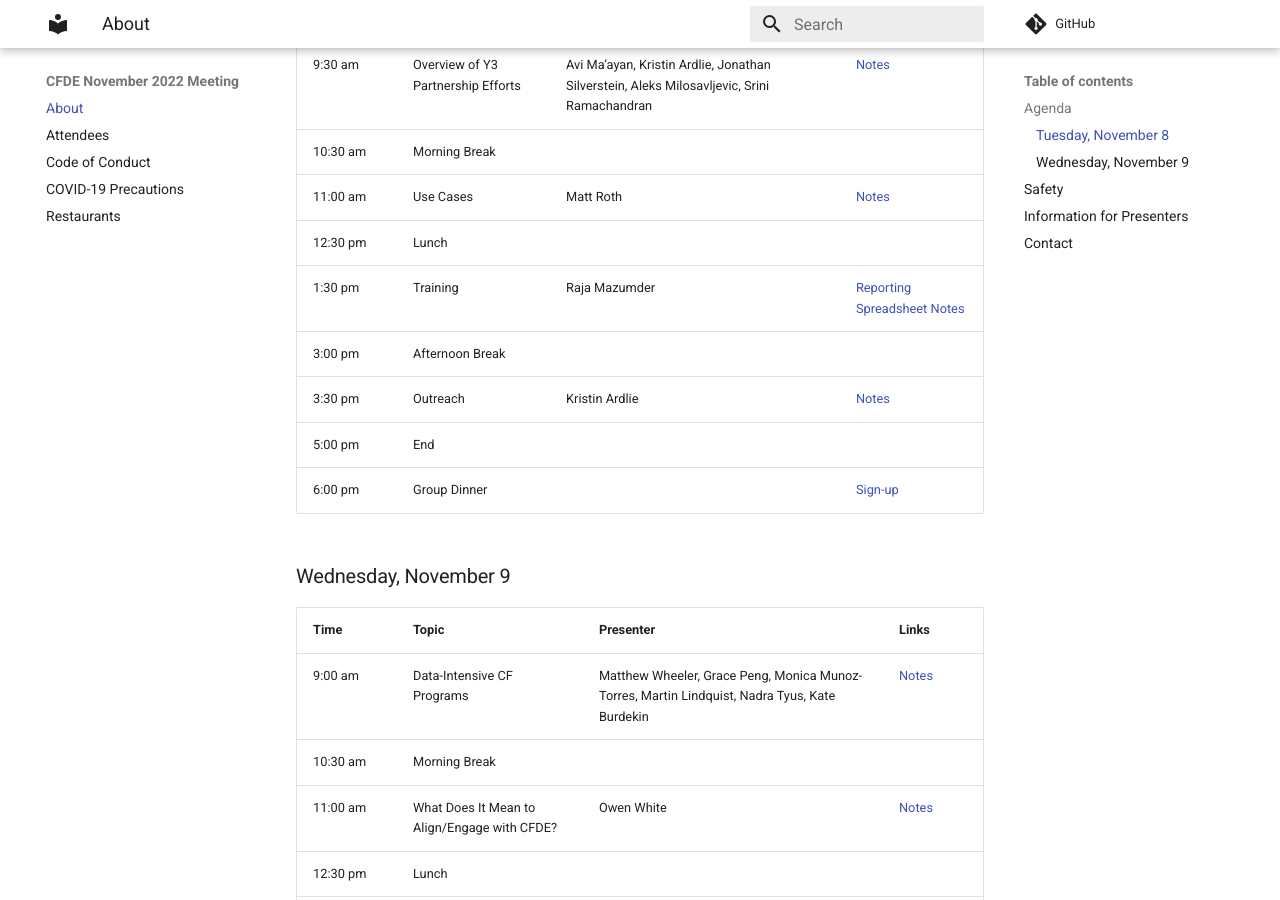
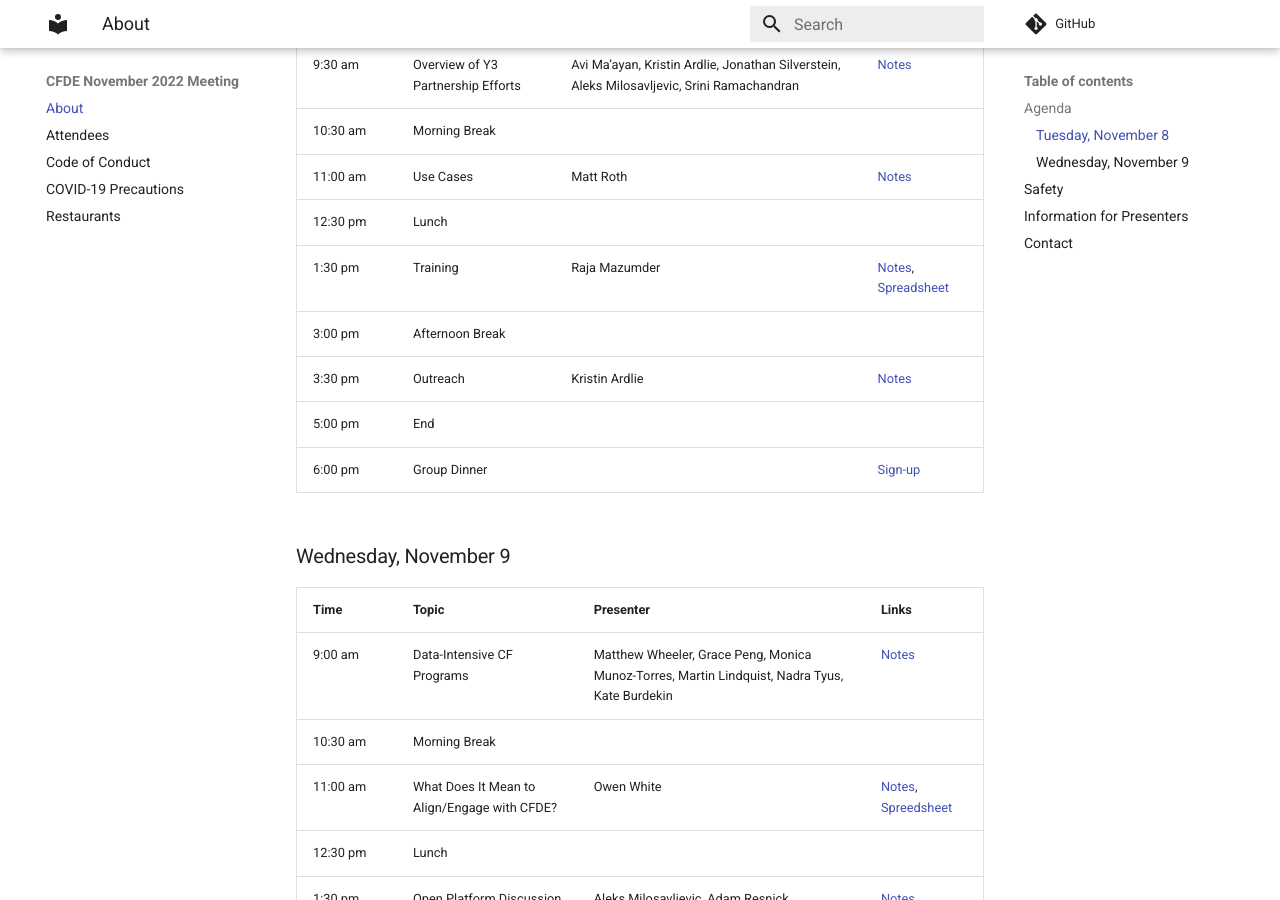
Before and after one commit to nih-cfde/2022-nov-meeting, an MkDocs documentation site: the page built from docs/index.md, in a window 1280 px wide and 900 px high, scrolled down 716 px. Built offline with MkDocs 1.6.1 and Material for MkDocs 9.7.7, drawn with Linux system fonts in a browser that asks for light colours; comment, search, counter and statistics services are not loaded.

Commit message:
Update index.md

```diff
--- a/docs/index.md
+++ b/docs/index.md
@@ -21,7 +21,7 @@ _All times are shown in Eastern Time._
 | 10:30 am | Morning Break | |
 | 11:00 am | Use Cases | Matt Roth |[Notes](https://docs.google.com/document/d/1pPa4jWUQnnmZOUjNtXZzJXjYSbNH70ZY0eC4QypHvgM/edit?usp=share_link) |
 | 12:30 pm | Lunch | | |
-| 1:30 pm | Training | Raja Mazumder | [Reporting Spreadsheet](https://docs.google.com/spreadsheets/d/1IwhAwMJs5vvROxxHo5Y59AXNfnw7bCk4Si9bRaf14_0/edit#gid=0) [Notes](https://docs.google.com/document/d/1_dhBxxyeZ9NAsxyO-Xo-vGB3N7L5K8QpyzGwVFswc2s/edit?usp=share_link)|
+| 1:30 pm | Training | Raja Mazumder |  [Notes](https://docs.google.com/document/d/1_dhBxxyeZ9NAsxyO-Xo-vGB3N7L5K8QpyzGwVFswc2s/edit?usp=share_link), [Spreadsheet](https://docs.google.com/spreadsheets/d/1IwhAwMJs5vvROxxHo5Y59AXNfnw7bCk4Si9bRaf14_0/edit#gid=0)|
 | 3:00 pm | Afternoon Break | | |
 | 3:30 pm | Outreach | Kristin Ardlie | [Notes](https://docs.google.com/document/d/1zbzzgCKRfDIXu3mw0kL5WONZu4Wt5eLRRQnRcuajBKM/edit?usp=share_link) |
 | 5:00 pm | End | |
@@ -33,7 +33,7 @@ _All times are shown in Eastern Time._
 | --- | --- | --- | --- |
 | 9:00 am | Data-Intensive CF Programs | Matthew Wheeler, Grace Peng, Monica Munoz-Torres, Martin Lindquist, Nadra Tyus, Kate Burdekin | [Notes](https://docs.google.com/document/d/1WxNf17fXR_Lz9EdC7AkEH9QhkKmX-mR9nuY1aOekUnU/edit?usp=share_link)
 | 10:30 am | Morning Break | | |
-| 11:00 am | What Does It Mean to Align/Engage with CFDE? | Owen White | [Notes](https://docs.google.com/document/d/15kA45_KljzfDYDS46sm4AMHZUx202uGqq7H4ANUy9u4/edit?usp=share_link) |
+| 11:00 am | What Does It Mean to Align/Engage with CFDE? | Owen White | [Notes](https://docs.google.com/document/d/15kA45_KljzfDYDS46sm4AMHZUx202uGqq7H4ANUy9u4/edit?usp=share_link), [Spreedsheet](https://docs.google.com/spreadsheets/d/1adOTa_2wpL45O93aOgww8mnhyxBUOMI8rGdAAJBDSOg/edit?usp=sharing) |
 | 12:30 pm | Lunch | | |
 | 1:30 pm | Open Platform Discussion | Aleks Milosavljevic,  Adam Resnick | [Notes](https://docs.google.com/document/d/1E_W8VWn_sxedwimAwFyffDu6qO1kgr0sYaKP2vFfDDw/edit?usp=sharing) |
 | 3:00 pm | Wrap Up and Next Steps | George Papanicolaou | |
```
